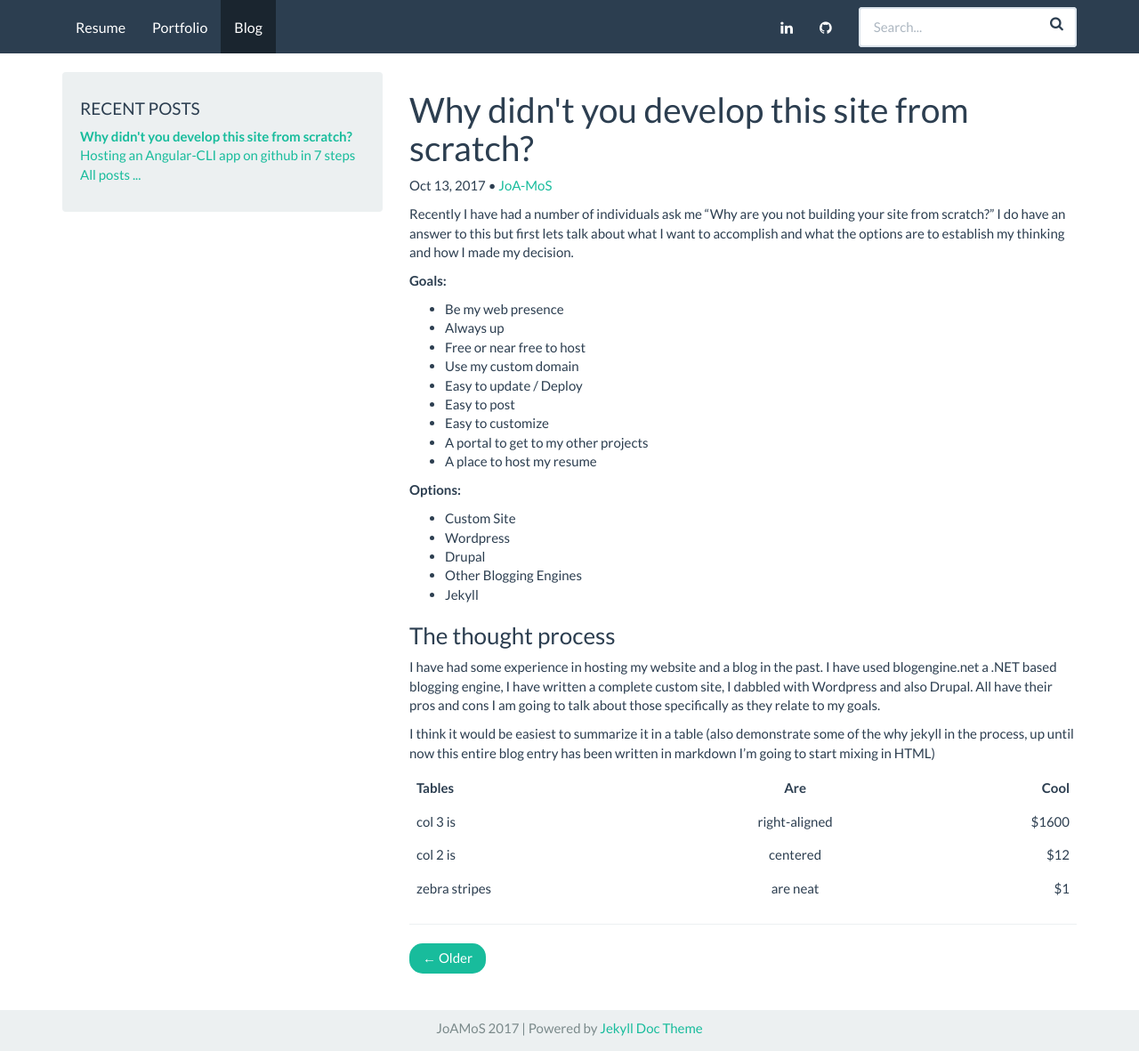
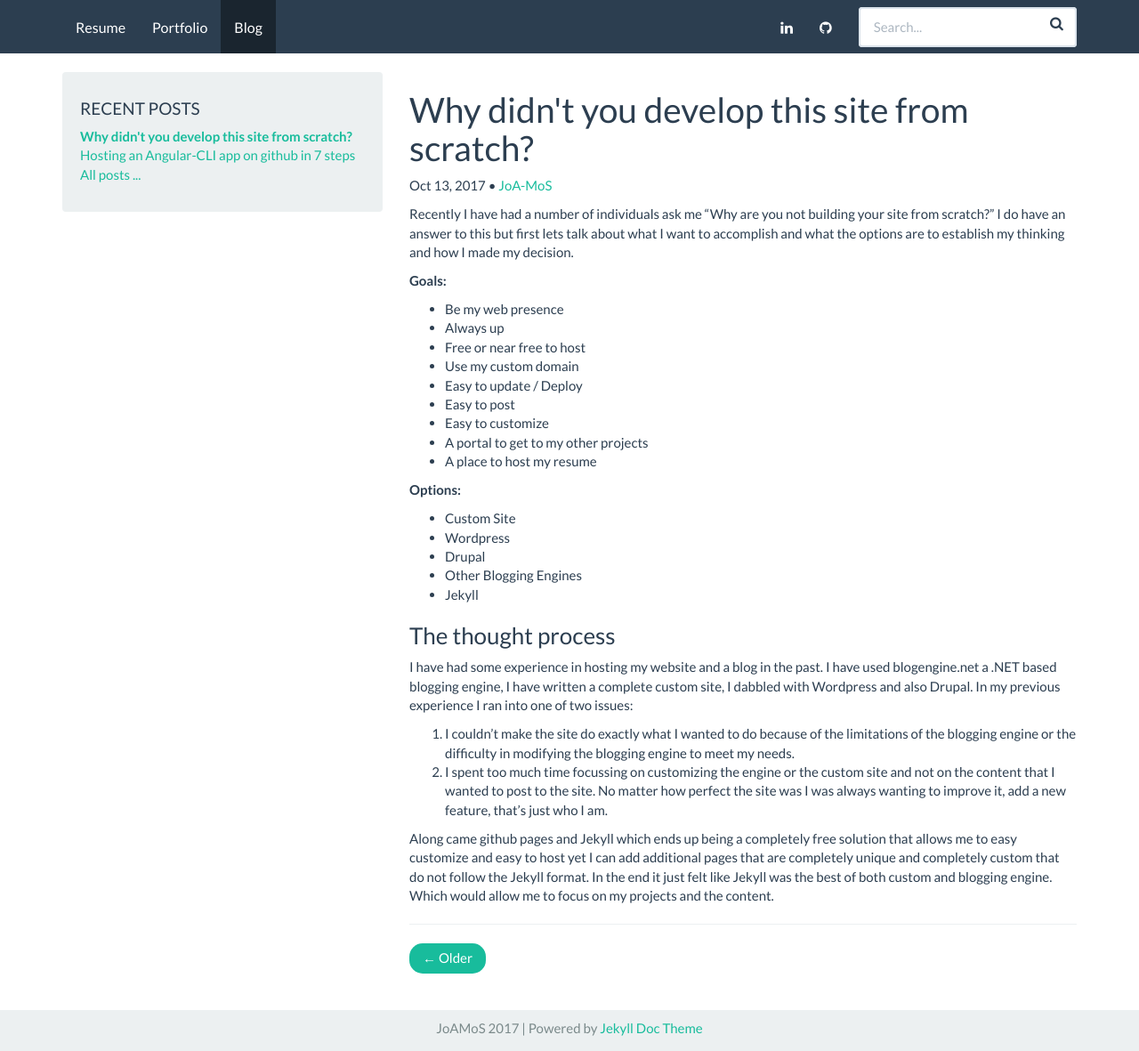
Before and after one commit to JoA-MoS/JoA-MoS.github.io, a Jekyll site: the page built from _posts/2017-10-13-why-jekyll.md, in a window 1280 px wide and 1181 px high. Shown: the whole window at 89% size. Built offline with Jekyll 4.4.1, drawn with Linux system fonts in a browser that asks for light colours; nearby versions of some CDN libraries.

Commit message:
why jekyll

```diff
--- a/_posts/2017-10-13-why-jekyll.md
+++ b/_posts/2017-10-13-why-jekyll.md
@@ -30,12 +30,9 @@ Recently I have had a number of individuals ask me "Why are you not building you
 
 ### The thought process
 
-I have had some experience in hosting my website and a blog in the past. I have used blogengine.net a .NET based blogging engine, I have written a complete custom site, I dabbled with Wordpress and also Drupal. All have their pros and cons I am going to talk about those specifically as they relate to my goals.
+I have had some experience in hosting my website and a blog in the past. I have used blogengine.net a .NET based blogging engine, I have written a complete custom site, I dabbled with Wordpress and also Drupal. In my previous experience I ran into one of two issues:
 
-I think it would be easiest to summarize it in a table (also demonstrate some of the why jekyll in the process, up until now this entire blog entry has been written in markdown I'm going to start mixing in HTML)
+1. I couldn't make the site do exactly what I wanted to do because of the limitations of the blogging engine or the difficulty in modifying the blogging engine to meet my needs.
+2. I spent too much time focussing on customizing the engine or the custom site and not on the content that I wanted to post to the site. No matter how perfect the site was I was always wanting to improve it, add a new feature, that's just who I am.
 
-| Tables        | Are           | Cool  |
-| ------------- |:-------------:| -----:|
-| col 3 is      | right-aligned | $1600 |
-| col 2 is      | centered      |   $12 |
-| zebra stripes | are neat      |    $1 |
+Along came github pages and Jekyll which ends up being a completely free solution that allows me to easy customize and easy to host yet I can add additional pages that are completely unique and completely custom that do not follow the Jekyll format. In the end it just felt like Jekyll was the best of both custom and blogging engine. Which would allow me to focus on my projects and the content.
```
